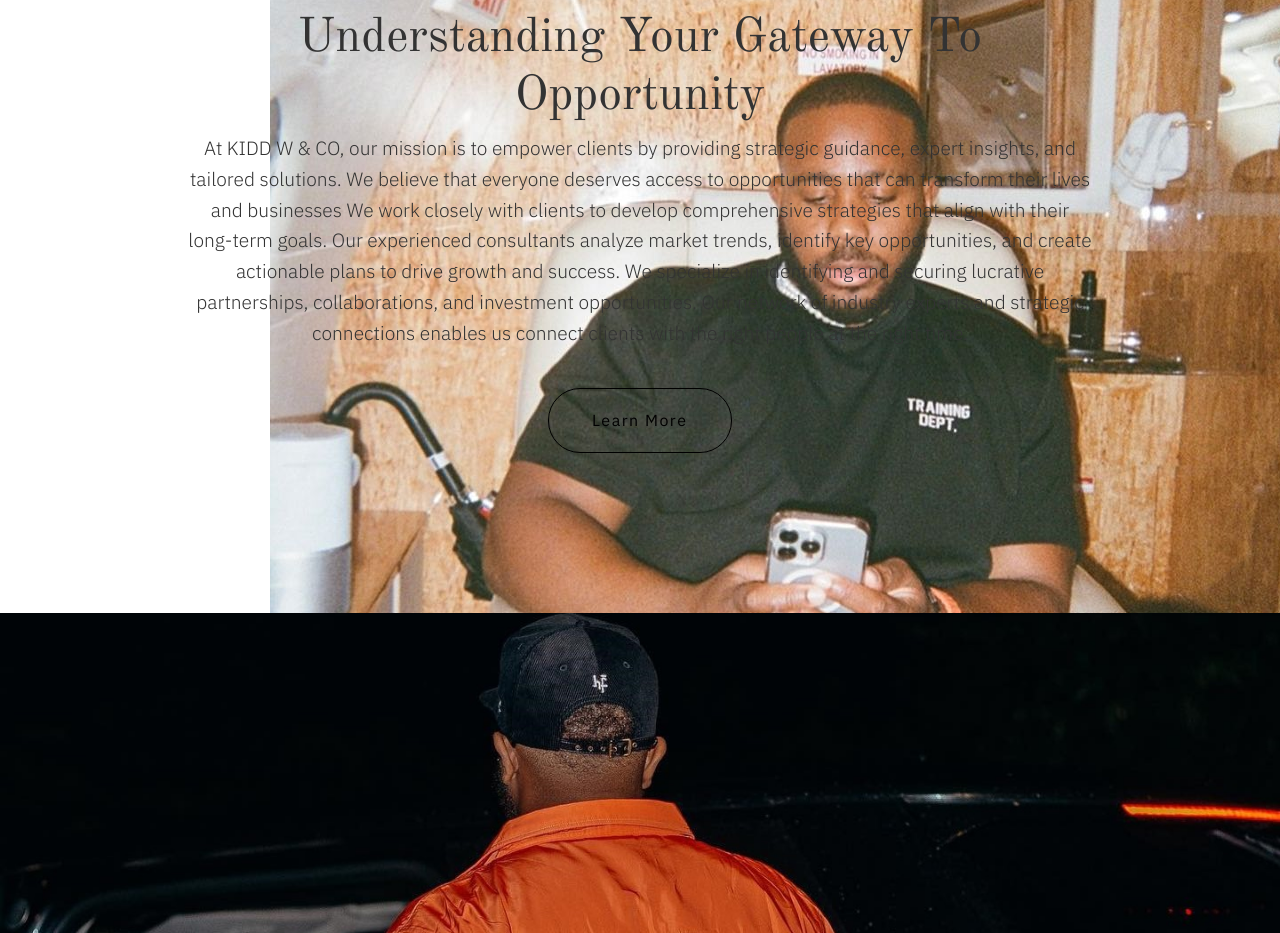
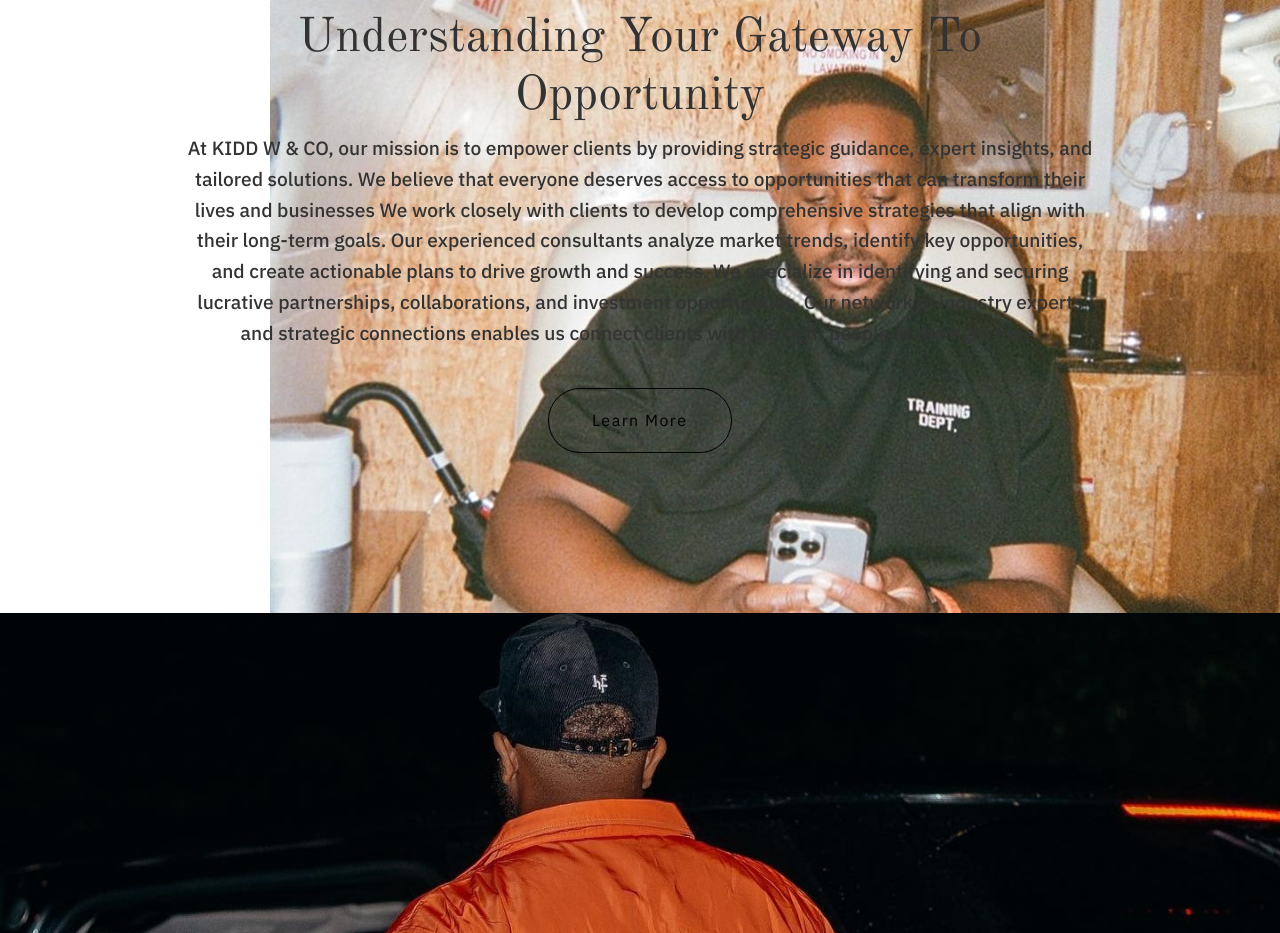
Before and after one commit to Gigx267/Kidd-W-CO, a plain HTML site: page index.html in a window 1280 px wide. Shown: the part 1060-1993 px from the top of the page. Drawn offline with nearby package versions, Linux system fonts and the light colour scheme; a script that the page names is missing.

Commit message:
Update index.html

```diff
--- a/index.html
+++ b/index.html
@@ -260,7 +260,7 @@
       <div class="row">
         <div class="detail mb-4">
           <h2 class="display-5 text-capitalize">Understanding  Your Gateway to Opportunity </h2>
-          <p     >  At KIDD W & CO, our mission is to empower clients by providing strategic guidance, expert insights,
+          <p   style="font-weight: 500;"  >  At KIDD W & CO, our mission is to empower clients by providing strategic guidance, expert insights,
              and tailored solutions.
              We believe that everyone deserves access to opportunities that can transform their lives and businesses
              We work closely with clients to develop comprehensive strategies that align with their
```
